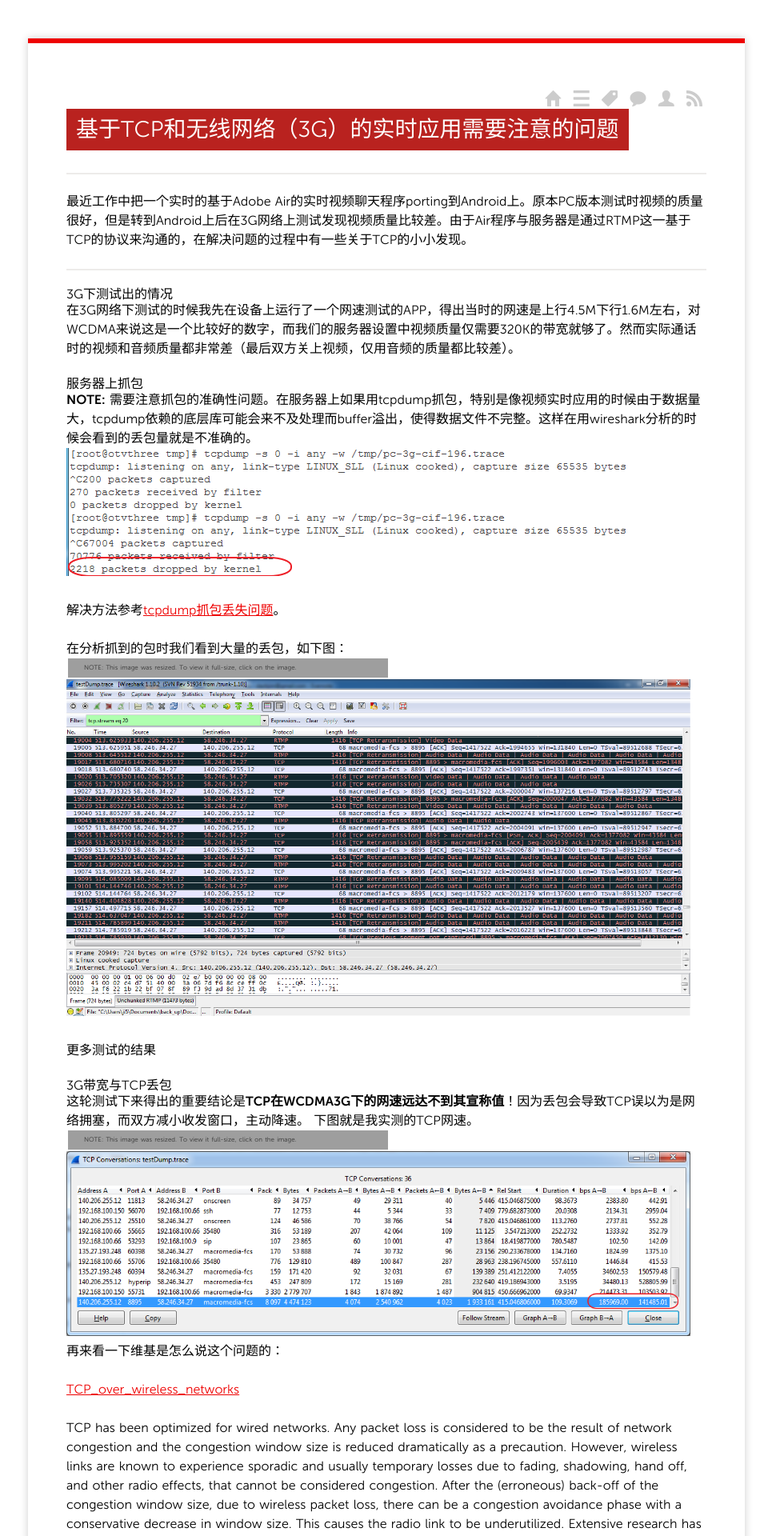
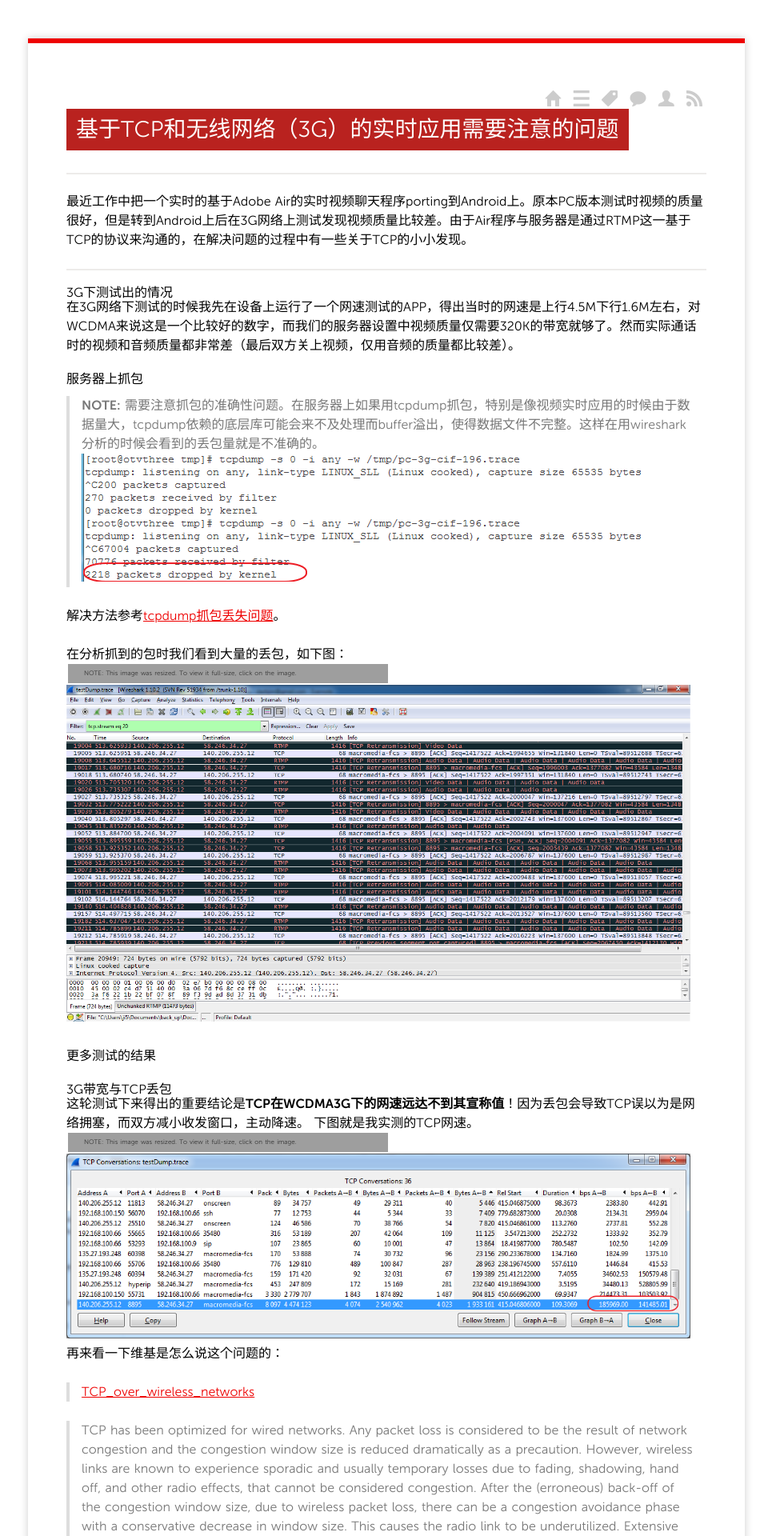
Before and after one commit to dashjim/dashjim.github.com, a Jekyll site: the page built from _posts/2014/2014-02-01-Flex-real-time-video-app.md, in a window 1280 px wide. Shown: the top 1920 px of the page at 80% size, without its empty margins (157-1122 px from the left). Built offline with Jekyll 4.4.1, drawn with Linux system fonts in a browser that asks for light colours; Markdown is read by kramdown in place of the engine named in the settings; comment, search, counter and statistics services are not loaded; grey boxes are pictures that could not be loaded.

Commit message:
modifi the css to include the H4 and Blockquote style

```diff
--- a/media/css/screen.css
+++ b/media/css/screen.css
@@ -44,6 +44,7 @@
 ol, ul {
 	list-style: none;
 }
+/*
 blockquote, q {
 	quotes: none;
 }
@@ -52,6 +53,14 @@
 	content: '';
 	content: none;
 }
+** JIM added below blockquote style*/
+.content blockquote {
+    border-left: 4px solid #DDDDDD;
+    color: #777777;
+    padding: 0 15px;
+	margin: 15px 0;
+}
+
 table {
 	border-collapse: collapse;
 	border-spacing: 0;
@@ -102,6 +111,10 @@
 }
 section>h3 {
     margin: 0 0 24px 0;
+}
+h4 {
+    font-size: 16px;
+    line-height: 12px;
 }
 p, ul, ol, dl {
     line-height: 24px;
```
